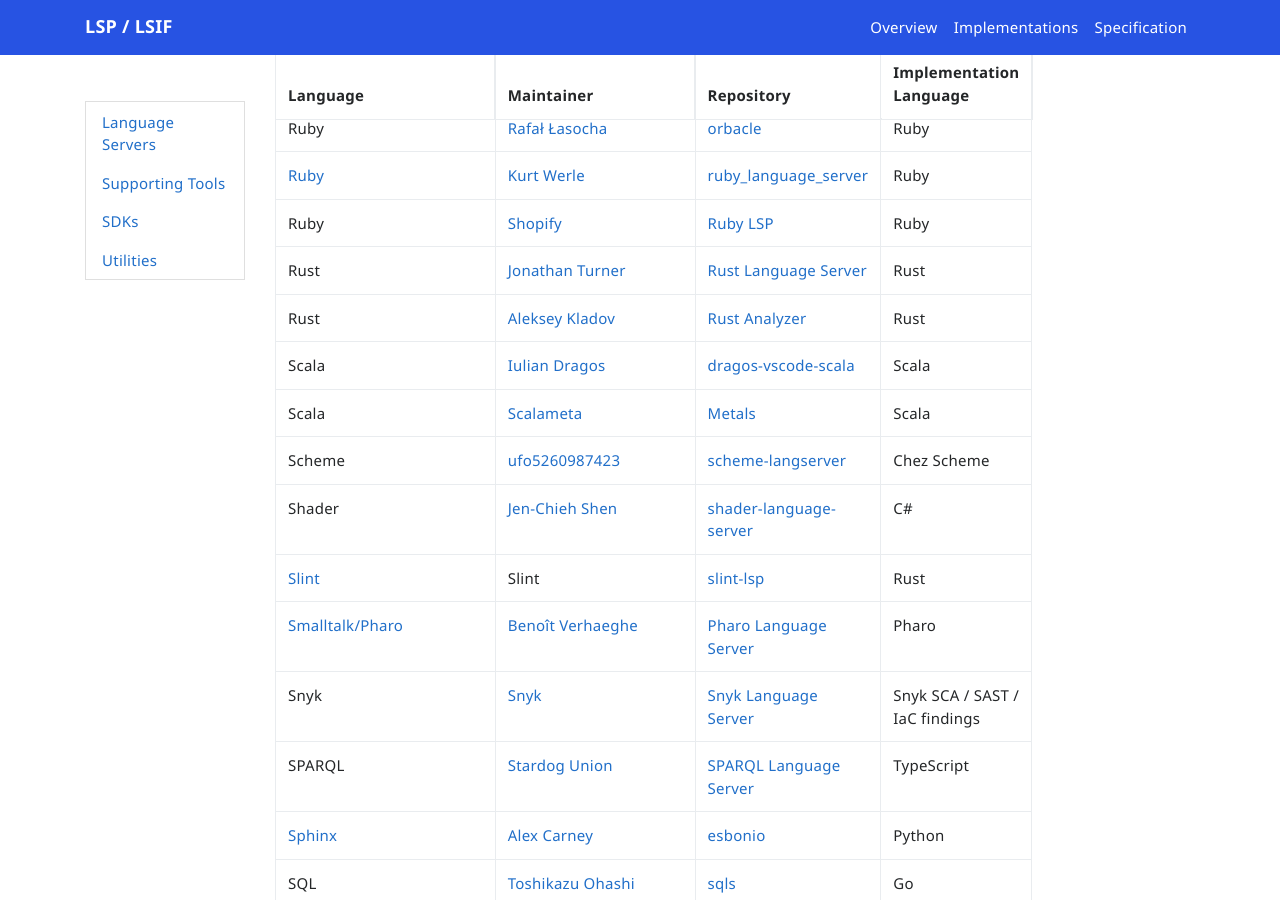
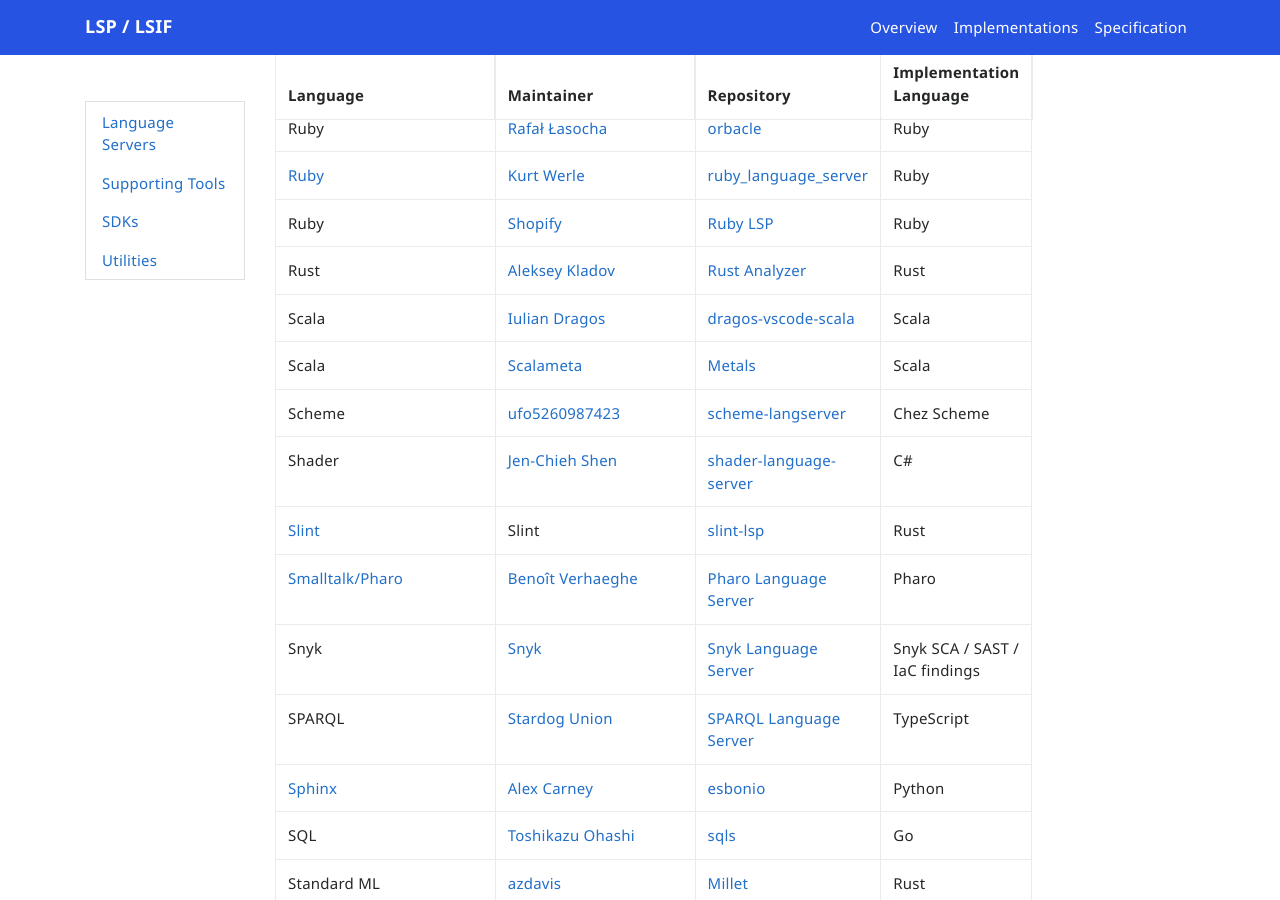
Before and after one commit to microsoft/language-server-protocol, a Jekyll site: the page built from _implementors/servers.md, in a window 1280 px wide and 900 px high, scrolled down 10232 px. Built offline with Jekyll 4.4.1, drawn with Linux system fonts in a browser that asks for light colours; nearby versions of some CDN libraries; comment, search, counter and statistics services are not loaded.

Commit message:
Removed deprecated Rust Language Server (RLS) (#1899)
Co-authored-by: Dirk Bäumer <dirkb@microsoft.com>

```diff
--- a/_implementors/servers.md
+++ b/_implementors/servers.md
@@ -189,7 +189,6 @@
 | Ruby | [Rafał Łasocha](https://github.com/swistak35) | [orbacle](https://github.com/swistak35/orbacle) | Ruby |
 | [Ruby](https://www.ruby-lang.org/en/) | [Kurt Werle](https://github.com/kwerle/) | [ruby_language_server](https://github.com/kwerle/ruby_language_server) | Ruby |
 | Ruby | [Shopify](https://github.com/Shopify) | [Ruby LSP](https://github.com/Shopify/ruby-lsp) | Ruby |
-| Rust | [Jonathan Turner](https://github.com/jonathandturner) | [Rust Language Server](https://github.com/rust-lang-nursery/rls) | Rust |
 | Rust | [Aleksey Kladov](https://github.com/matklad) | [Rust Analyzer](https://github.com/rust-analyzer/rust-analyzer) | Rust |
 | Scala | [Iulian Dragos](https://github.com/dragos) | [dragos-vscode-scala](https://github.com/dragos/dragos-vscode-scala) | Scala |
 | Scala | [Scalameta](https://github.com/scalameta) | [Metals](https://github.com/scalameta/metals) | Scala |
```
